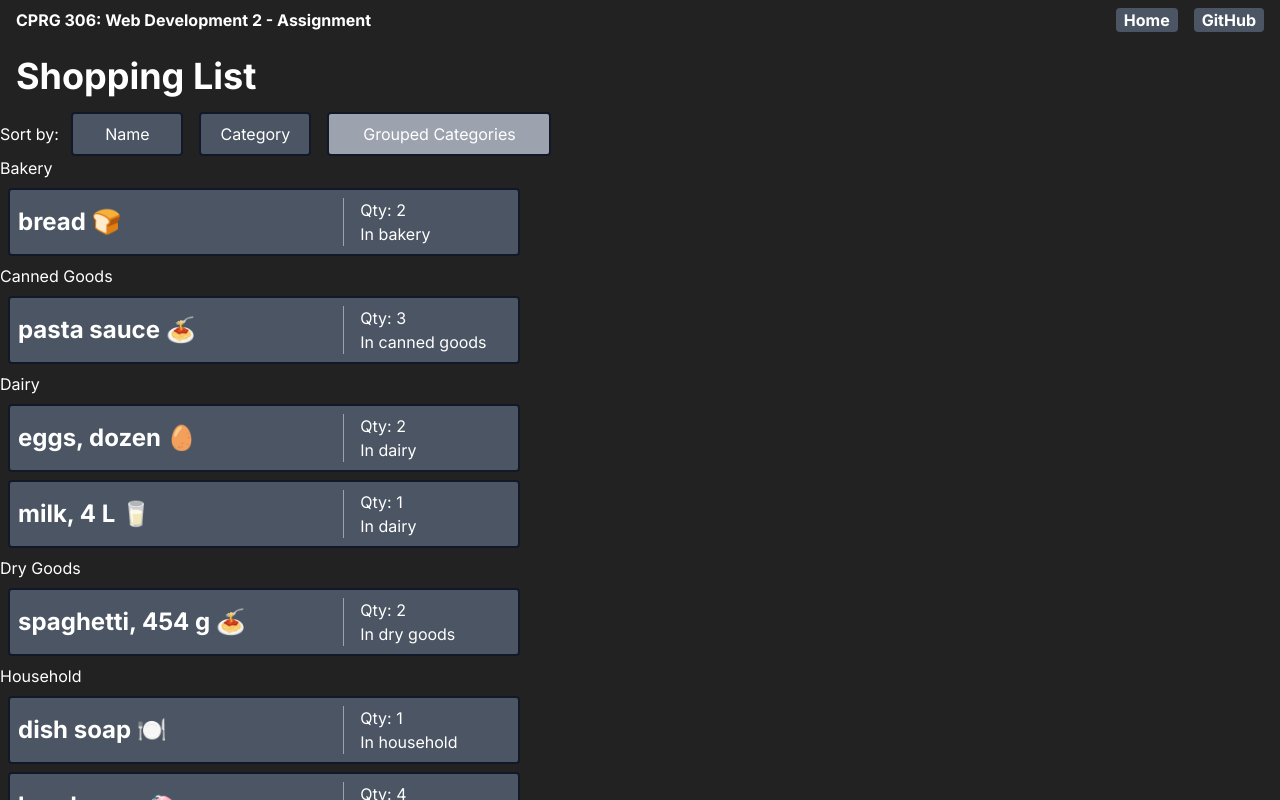
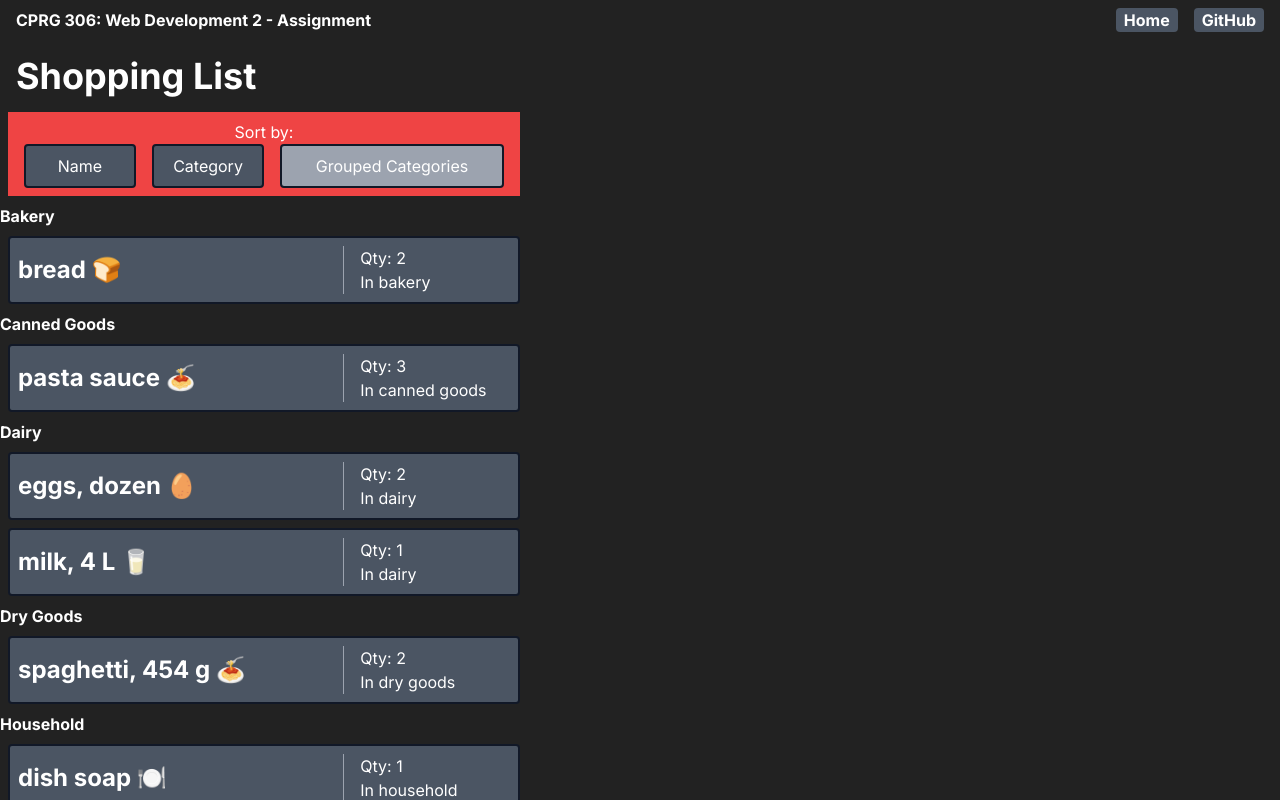
Before and after one commit to James-Sundby/cprg306-assignments, a Next.js app: page /week5 in a window 1280 px wide. Both pictures are taken after a click on the button "Grouped Categories". Shown: the top 800 px of the page. Built offline with nearby package versions, Linux system fonts and the light colour scheme.

Commit message:
Rough styling sort menu

```diff
--- a/app/week5/item-list.js
+++ b/app/week5/item-list.js
@@ -26,8 +26,10 @@ export default function ItemList() {
 
     return(
       <>
-        <div>
-          <label className="">Sort by: </label>
+
+        <div className="flex flex-col w-full max-w-lg sm:w-fill p-2 m-2 bg-red-500 ">
+          <div className="flex justify-center">Sort by: </div>
+          <div className="flex ">
             <button
               className={`${sortBy === 'name' ? 'bg-gray-400' : 'bg-gray-600'} border-2 border-gray-900 rounded p-2 text-white mx-2 w-28`}
               onClick={() => setSortBy("name")}>Name</button>
@@ -38,6 +40,8 @@ export default function ItemList() {
                 className={`${sortBy === 'grouped' ? 'bg-gray-400' : 'bg-gray-600'} border-2 border-gray-900 rounded p-2 text-white mx-2 w-56`}
                 onClick={() => setSortBy("grouped")}>Grouped Categories</button>
           </div>
+        </div>
+
         {(sortBy === 'name' || sortBy === 'category') && (
           <ul>
               {items.map((item) => (
@@ -49,7 +53,7 @@ export default function ItemList() {
           <div>
             {Object.keys(groupedItems).sort().map((category) => (
             <div key={category}>
-              <h3 className="capitalize">{category}</h3>
+              <h3 className="capitalize font-bold">{category}</h3>
               <ul>
                 {groupedItems[category].map((item) => (
                   <Item key={item.id} name={item.name} quantity={item.quantity} category={item.category}/>
--- a/app/week5/item.js
+++ b/app/week5/item.js
@@ -1,10 +1,10 @@
 export default function Item({ name, quantity, category }) {
     return (
-        <li className="bg-gray-600 p-2 m-2 rounded flex w-full max-w-lg sm:w-fill border-2 border-gray-900 hover:border-white">
+        <li className="bg-gray-600 p-2 m-2 rounded flex w-full max-w-lg sm:w-fill border-2 border-gray-900 hover:border-white hover:font-bold">
             <div className="w-full pr-4 border-r border-gray-400 flex items-center">
                 <h2 className="font-bold text-2xl">{name}</h2>
             </div>
-            <div className="w-1/2 pl-4 hover:font-bold">
+            <div className="w-1/2 pl-4">
                 <p>Qty: {quantity}</p>
                 <p>In {category}</p>
             </div>
```
Lines whose indentation alone changed are shown as unchanged.
